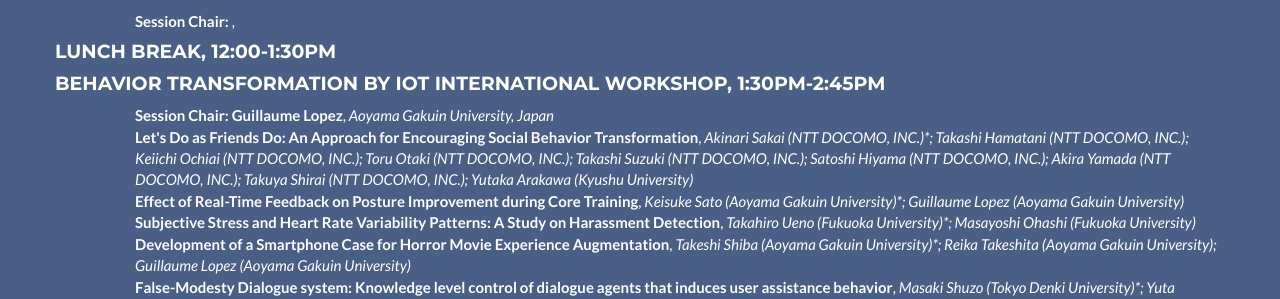
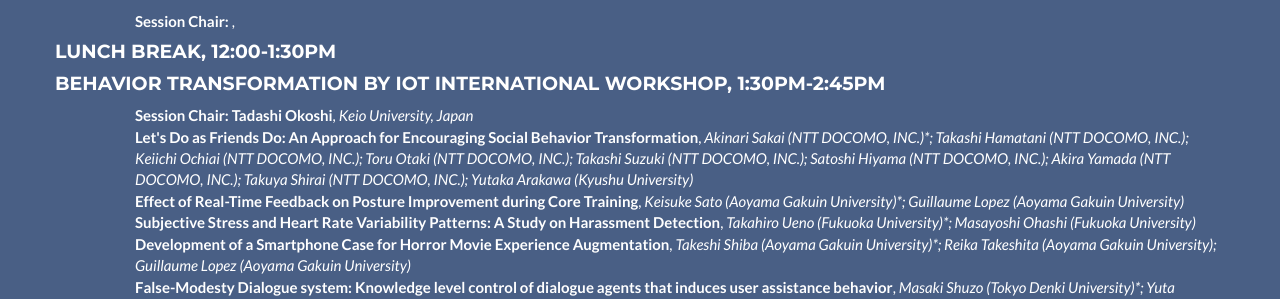
Before and after one commit to abc-research/abc-research.github.io, a Jekyll site: the page built from index.html, in a window 1280 px wide and 900 px high, scrolled down 4057 px. Shown: the part 154-453 px from the top of the window. Built offline with Jekyll 4.4.1, drawn with Linux system fonts in a browser that asks for light colours.

Commit message:
Update _config.yml

```diff
--- a/_config.yml
+++ b/_config.yml
@@ -123,8 +123,8 @@ program:
       - name: "Behavior Transformation by IoT International Workshop"
         time: "1:30pm-2:45pm"
         paper:
-          - title: "Session Chair: Guillaume Lopez"
-            authors: "Aoyama Gakuin University, Japan"
+          - title: "Session Chair: Tadashi Okoshi"
+            authors: "Keio University, Japan"
           - title: "Let's Do as Friends Do: An Approach for Encouraging Social Behavior Transformation"
             authors: "Akinari Sakai (NTT DOCOMO, INC.)*; Takashi Hamatani (NTT DOCOMO, INC.); Keiichi Ochiai (NTT DOCOMO, INC.); Toru Otaki (NTT DOCOMO, INC.); Takashi Suzuki (NTT DOCOMO, INC.); Satoshi Hiyama (NTT DOCOMO, INC.); Akira Yamada (NTT DOCOMO, INC.); Takuya Shirai (NTT DOCOMO, INC.); Yutaka Arakawa (Kyushu University)"
           - title: "Effect of Real-Time Feedback on Posture Improvement during Core Training"
```
